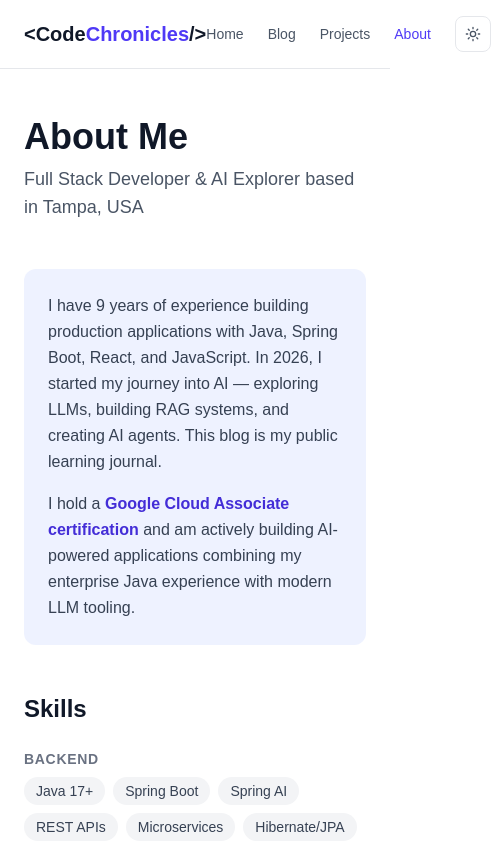
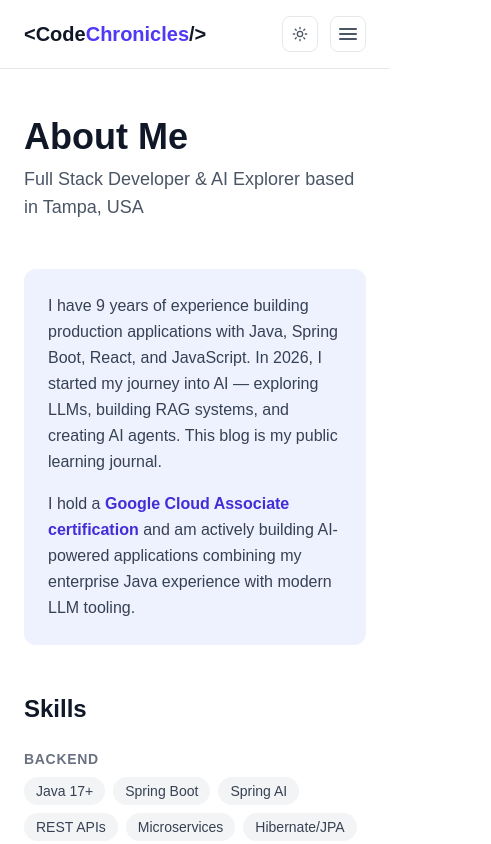
Before and after one commit to ravikishorethella/code-chronicles, a Next.js app: page /about in a window 390 px wide. Shown: the top 844 px of the page, 491 px wide, since content can reach past the window. Built offline with nearby package versions, Linux system fonts and the light colour scheme.

Commit message:
implement hamburger icon

```diff
--- a/components/Navbar.tsx
+++ b/components/Navbar.tsx
@@ -1,38 +1,114 @@
 "use client";
 import Link from "next/link";
 import { usePathname } from "next/navigation";
+import { useState, useEffect } from "react";
 import siteConfig from "@/site.config";
 import ThemeToggle from "./ThemeToggle";
 
+const HamburgerIcon = ({ open }: { open: boolean }) => (
+  <svg
+    width="22"
+    height="22"
+    viewBox="0 0 22 22"
+    fill="none"
+    stroke="currentColor"
+    strokeWidth="2"
+    strokeLinecap="round"
+  >
+    {open ? (
+      <>
+        <line x1="4" y1="4" x2="18" y2="18" />
+        <line x1="18" y1="4" x2="4" y2="18" />
+      </>
+    ) : (
+      <>
+        <line x1="3" y1="6" x2="19" y2="6" />
+        <line x1="3" y1="11" x2="19" y2="11" />
+        <line x1="3" y1="16" x2="19" y2="16" />
+      </>
+    )}
+  </svg>
+);
+
 export default function Navbar() {
   const pathname = usePathname();
+  const [menuOpen, setMenuOpen] = useState(false);
+
+  // Close menu on route change
+  useEffect(() => {
+    setMenuOpen(false);
+  }, [pathname]);
+
+  // Close menu on resize to desktop
+  useEffect(() => {
+    const handler = () => {
+      if (window.innerWidth >= 768) setMenuOpen(false);
+    };
+    window.addEventListener("resize", handler);
+    return () => window.removeEventListener("resize", handler);
+  }, []);
+
+  const navLinkClass = (href: string) =>
+    `text-sm font-medium transition-colors hover:text-indigo-600 dark:hover:text-indigo-400 ${
+      pathname === href
+        ? "text-indigo-600 dark:text-indigo-400"
+        : "text-gray-600 dark:text-gray-300"
+    }`;
 
   return (
     <header className="sticky top-0 z-50 w-full border-b border-gray-200 bg-white/90 backdrop-blur dark:border-gray-700 dark:bg-gray-900/90">
       <div className="mx-auto flex max-w-5xl items-center justify-between px-6 py-4">
+        {/* Logo */}
         <Link href="/" className="flex items-center gap-2">
           <span className="text-xl font-bold text-gray-900 dark:text-white">
             &lt;Code<span className="text-indigo-600">Chronicles</span>/&gt;
           </span>
         </Link>
 
-        <nav className="flex items-center gap-6">
+        {/* Desktop nav */}
+        <nav className="hidden md:flex items-center gap-6">
+          {siteConfig.navLinks.map((link) => (
+            <Link key={link.href} href={link.href} className={navLinkClass(link.href)}>
+              {link.label}
+            </Link>
+          ))}
+          <ThemeToggle />
+        </nav>
+
+        {/* Mobile: theme toggle + hamburger */}
+        <div className="flex items-center gap-3 md:hidden">
+          <ThemeToggle />
+          <button
+            onClick={() => setMenuOpen((o) => !o)}
+            aria-label="Toggle menu"
+            className="flex items-center justify-center w-9 h-9 rounded-lg border border-gray-200 text-gray-600 hover:border-indigo-400 hover:text-indigo-600 transition-colors dark:border-gray-700 dark:text-gray-300 dark:hover:border-indigo-500 dark:hover:text-indigo-400"
+          >
+            <HamburgerIcon open={menuOpen} />
+          </button>
+        </div>
+      </div>
+
+      {/* Mobile dropdown menu */}
+      {menuOpen && (
+        <div className="md:hidden border-t border-gray-200 bg-white dark:border-gray-700 dark:bg-gray-900">
+          <nav className="flex flex-col px-6 py-4 gap-1">
             {siteConfig.navLinks.map((link) => (
               <Link
                 key={link.href}
                 href={link.href}
-              className={`text-sm font-medium transition-colors hover:text-indigo-600 dark:hover:text-indigo-400 ${
+                onClick={() => setMenuOpen(false)}
+                className={`py-2.5 text-sm font-medium border-b border-gray-100 dark:border-gray-800 last:border-0 transition-colors hover:text-indigo-600 dark:hover:text-indigo-400 ${
                   pathname === link.href
                     ? "text-indigo-600 dark:text-indigo-400"
-                  : "text-gray-600 dark:text-gray-300"
+                    : "text-gray-700 dark:text-gray-300"
                 }`}
               >
                 {link.label}
               </Link>
             ))}
-          <ThemeToggle />
           </nav>
         </div>
+      )}
     </header>
   );
 }
```
Lines whose indentation alone changed are shown as unchanged.
